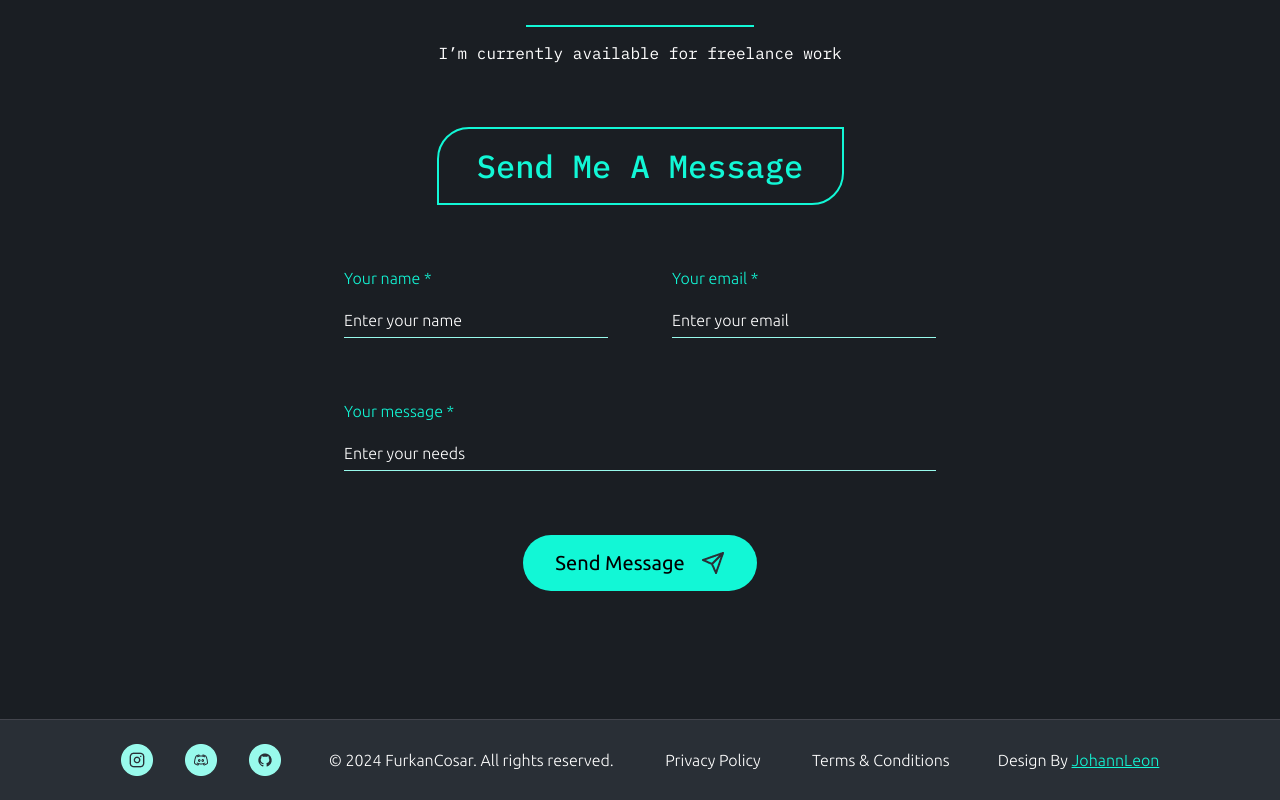
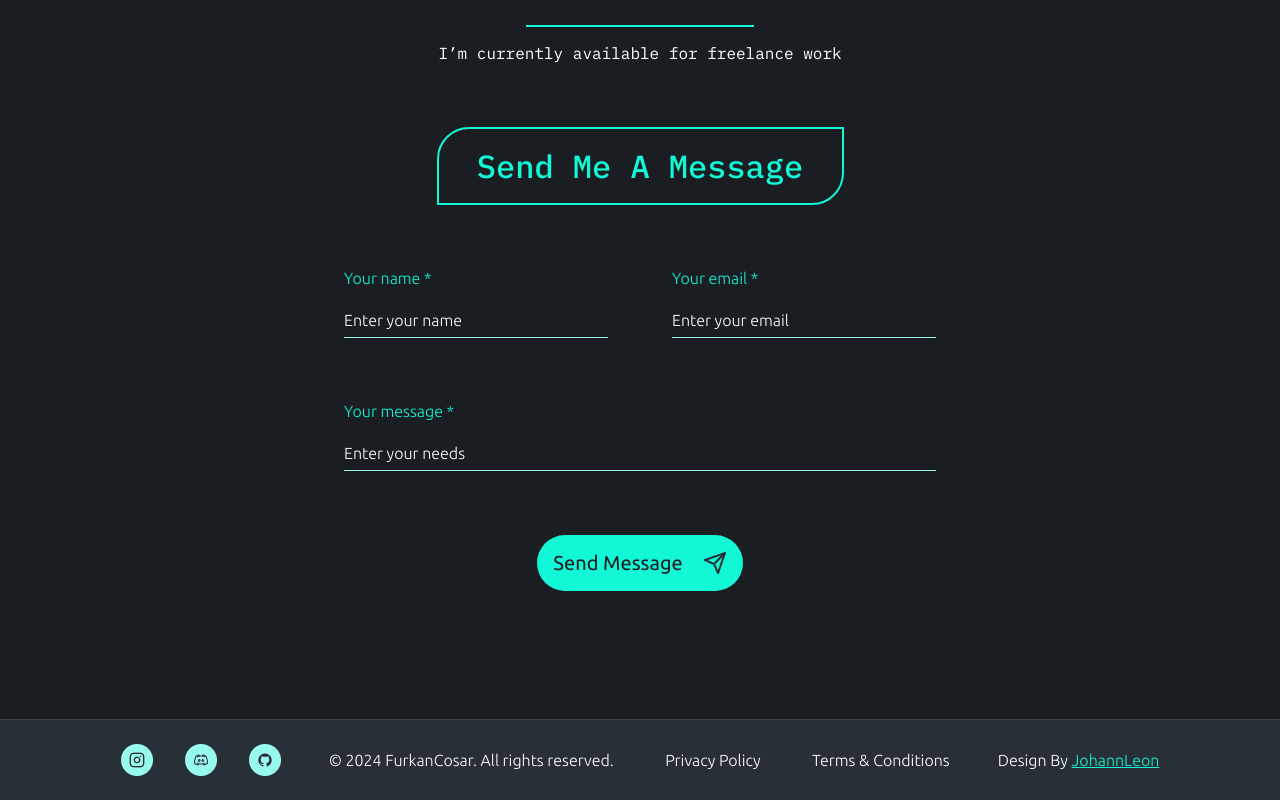
Before and after one commit to FurkanCosar00/my-portfolio-next, a Next.js app: page / in a window 1280 px wide. Shown: the part 4338-5138 px from the top of the page. Built offline with nearby package versions, Linux system fonts and the light colour scheme.

Commit message:
contact us send button hover added

```diff
--- a/app/components/contactus/contactus.css
+++ b/app/components/contactus/contactus.css
@@ -86,17 +86,26 @@
         }
 
         .submit-button {
+            color: #1A1E23;
             background-color: #12F7D6;
+            display: flex;
+            gap: 20px;
+            justify-content: space-between;
+            align-items: center;
+            padding: 16px;
             border-radius: 32px;
-            padding: 16px 32px;
             font-size: 20px;
             font-weight: 400;
             line-height: 24px;
+            font-family: "Ubuntu", sans-serif;
+            transition: 0.25s;
             border: none;
-            display: flex;
-            align-items: center;
-            gap: 16px;
-            font-family: "Ubuntu", sans-serif;
+        }
+
+        .submit-button:hover, .submit-button:focus {
+            box-shadow: inset 155px 0 0 0 #ffffff;
+            border-color: #66c887;
+            color: #12F7D6;
         }
     }
 }
```
Also changed, not shown: app/components/works/page.jsx (+1 -1 lines).
